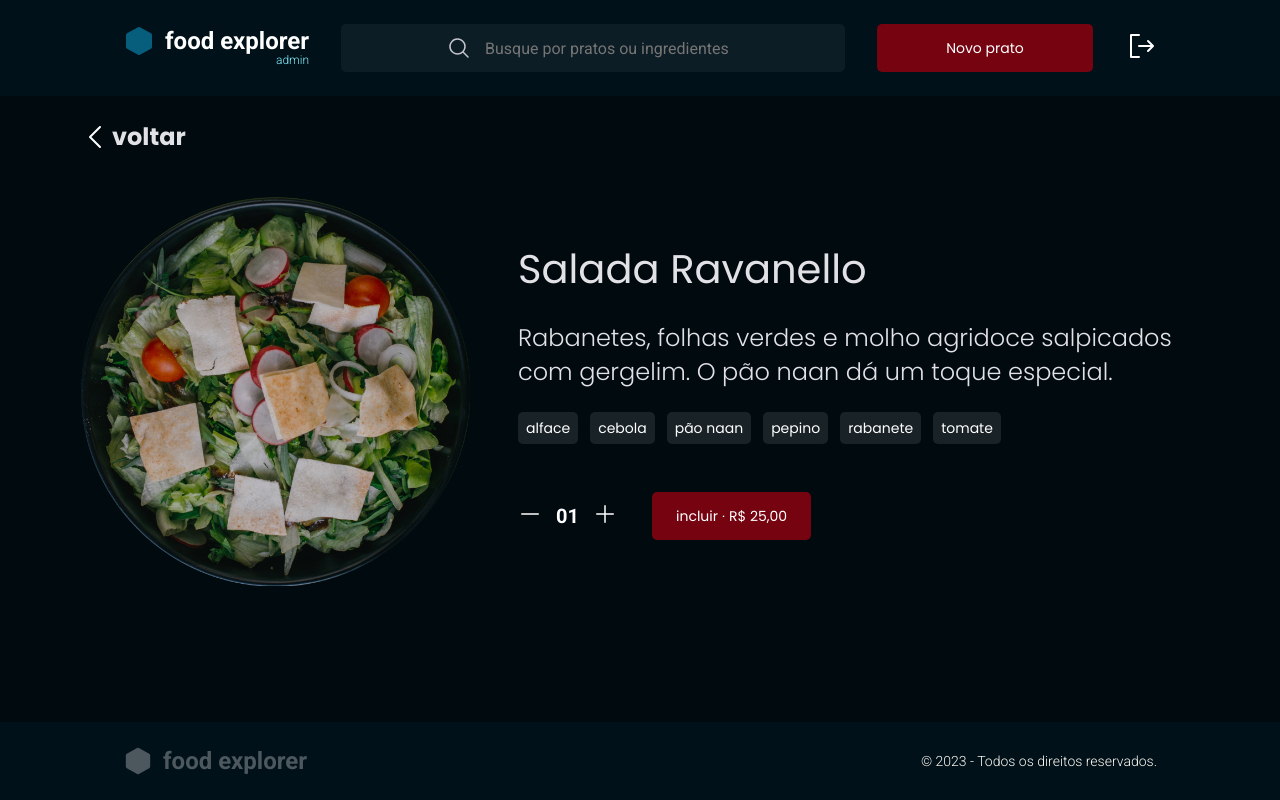
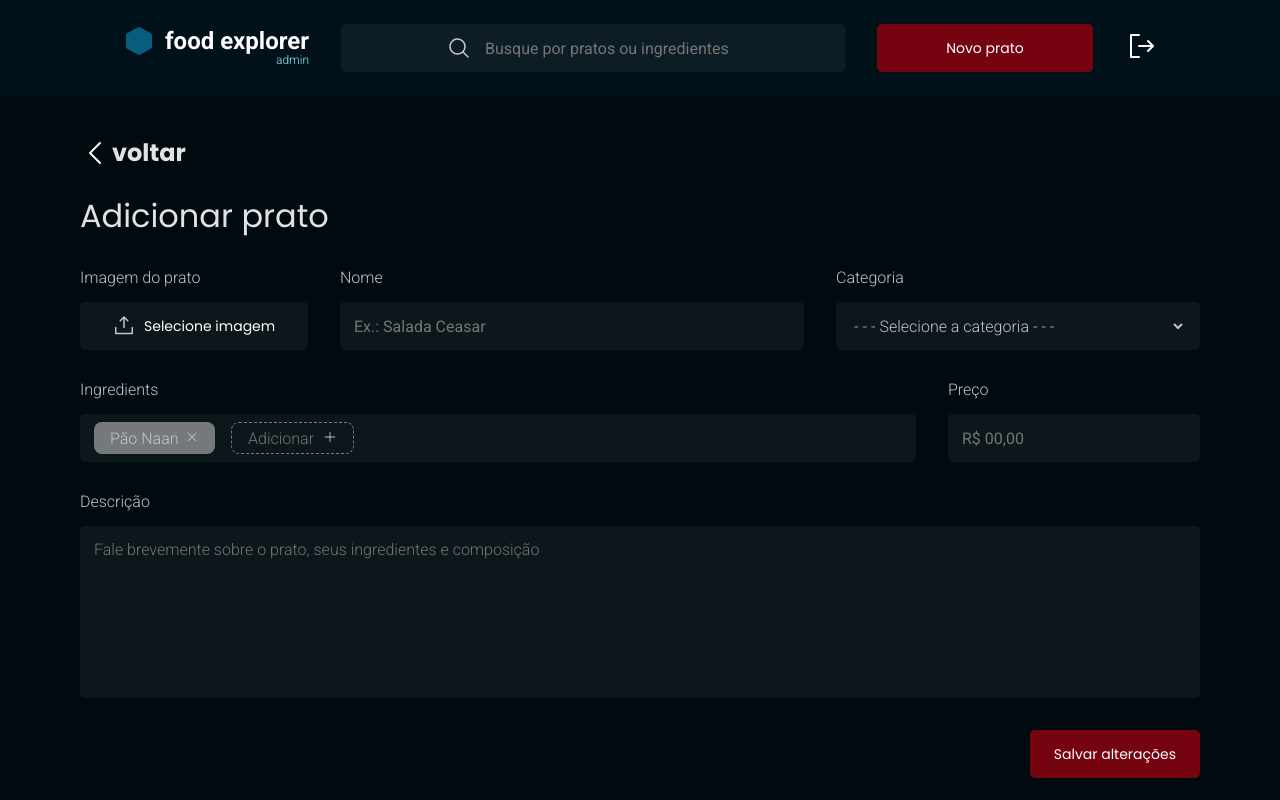
Before and after one commit to jaocruz/foodexplorer-web, a React (Vite) app: page / in a window 1280 px wide. Shown: the top 800 px of the page. Built offline with nearby package versions, Linux system fonts and the light colour scheme.

Commit message:
dish details page

```diff
--- /dev/null
+++ b/src/components/ingredient-button/index.jsx
@@ -0,0 +1,15 @@
+import { Container } from "./styles";
+
+import { PiPlus, PiX } from "react-icons/pi";
+
+export function IngredientButton({isNew = false, value, onClick, ...rest}){
+  return (
+    <Container isNew={isNew}>
+      <input type="text" value={value} readOnly={!isNew} {...rest} />
+
+      <button onClick={onClick}>
+        { isNew ? <PiPlus/> : <PiX/> }
+      </button>
+    </Container>
+  )
+}
--- /dev/null
+++ b/src/components/ingredient-button/styles.js
@@ -0,0 +1,31 @@
+import styled from "styled-components";
+
+export const Container = styled.article`
+  display: flex;
+  align-items: center;
+
+  height: 32px;
+
+  padding: 10px 16px;
+  border-radius: 8px;
+
+  border: ${({theme, isNew}) => isNew ? `1px dashed ${theme.COLORS.LIGHT_600}` : "none"};
+  background-color: ${({theme, isNew}) => isNew ? "transparent" : theme.COLORS.LIGHT_600};
+
+  > input, button {
+    border: none;
+    outline: none;
+    background-color: transparent;
+    color: ${({theme}) => theme.COLORS.LIGHT_100};
+    ${({theme}) => theme.FONTS.ROBOTO_SMALLregular};
+  }
+
+  > input {
+    width: 74px;
+  }
+
+  svg {
+    width: 14px;
+    height: 14px;
+  }
+`;
--- a/src/components/input/index.jsx
+++ b/src/components/input/index.jsx
@@ -1,13 +1,15 @@
 import { Container } from "./styles";
 
-export function Input({icon: Icon, title, placeholder}){
+export function Input({icon: Icon, title, placeholder, children, ...rest}){
   return (
     <Container>
       {title && <label htmlFor="">{title}</label>}
 
       <section>
         {Icon && <Icon size={24}/>}
-        <input placeholder={placeholder} />
+
+        {children}
+        {placeholder && <input placeholder={placeholder} {...rest}/>}
       </section>
     </Container>
   )
--- a/src/components/input/styles.js
+++ b/src/components/input/styles.js
@@ -14,15 +14,15 @@ export const Container = styled.div`
 
   section {
     width: 100%;
-    height: 48px;
 
     display: flex;
     align-items: center;
 
     gap: 14px;
-    padding: 12px 14px;
+    padding: 0 14px;
     border-radius: 5px;
 
+    ${({theme}) => theme.FONTS.ROBOTO_SMALLregular};
     background-color: ${({theme}) => theme.COLORS.DARK_900};
     transition: background-color 0.5s ease, outline-color 0.5s ease;
 
@@ -33,13 +33,14 @@ export const Container = styled.div`
   }
 
   svg {
+    flex-shrink: 0;
     transition: transform 1s ease;
     color: ${({theme}) => theme.COLORS.LIGHT_400};
   }
 
   input {
     width: 254px;
-    height: 100%;
+    height: 48px;
 
     border: none;
 
@@ -48,4 +49,32 @@ export const Container = styled.div`
     background-color: transparent;
     color: ${({theme}) => theme.COLORS.LIGHT_400};
   }
+
+  select, textarea {
+    width: 100%;
+    height: 100%;
+
+    border: none;
+    outline: none;
+
+    transition: transform 1s ease;
+
+    background-color: transparent;
+    ${({theme}) => theme.FONTS.ROBOTO_SMALLregular};
+    color: ${({theme}) => theme.COLORS.LIGHT_400};
+  }
+
+  select {
+    height: 48px;
+  }
+
+  div {
+    height: 48px;
+  }
+
+  textarea {
+    resize: none;
+    height: 172px;
+    padding-top: 16px;
+  }
 `;
--- a/src/main.jsx
+++ b/src/main.jsx
@@ -6,14 +6,17 @@ import { ThemeProvider } from 'styled-components'
 
 import GlobalStyle from './styles/global'
 
+import { IngredientButton } from "./components/ingredient-button"
+
 import { Home } from './pages/home'
 import { DishDetails } from './pages/dish-details'
+import { AddDish } from './pages/add-dish'
 
 ReactDOM.createRoot(document.getElementById('root')).render(
   <React.StrictMode>
     <ThemeProvider theme={theme}>
       <GlobalStyle />
-      <DishDetails/>
+      <AddDish/>
     </ThemeProvider>
   </React.StrictMode>,
 )
--- /dev/null
+++ b/src/pages/add-dish/index.jsx
@@ -0,0 +1,71 @@
+import { Container, Form } from "./styles";
+
+import { PiCaretLeft, PiUploadSimple } from "react-icons/pi";
+
+import { Header } from "../../components/header"
+import { Footer } from "../../components/footer"
+import { Input } from "../../components/input";
+import { Button } from "../../components/button";
+import { IngredientButton } from "../../components/ingredient-button";
+
+export function AddDish(){
+  return (
+    <>
+    <Header/>
+
+    <Container>
+      <a href=""><PiCaretLeft/>voltar</a>
+
+      <h1>Adicionar prato</h1>
+
+      <Form>
+        <div className="first-row">
+          <Input title="Imagem do prato">
+            <input type="file" />
+
+            <div className="photo-upload">
+              <PiUploadSimple/>
+              <h1>Selecione imagem</h1>
+            </div>
+          </Input>
+
+          <Input title="Nome" placeholder="Ex.: Salada Ceasar"/>
+
+          <Input title="Categoria">
+            <select>
+              <option selected disabled>- - - Selecione a categoria - - -</option>
+              <option value="Refeicao">Refeição</option>
+              <option value="Sobremesa">Sobremesa</option>
+              <option value="Bebida">Bebida</option>
+            </select>
+          </Input>
+        </div>
+
+        <div className="second-row">
+          <Input title="Ingredients">
+            <div className="ingredients">
+              <IngredientButton value="Pão Naan"/>
+              <IngredientButton isNew placeholder="Adicionar"/>
+            </div>
+          </Input>
+
+
+          <Input title="Preço" placeholder="R$ 00,00"/>
+        </div>
+
+        <div className="third-row">
+          <Input title="Descrição">
+            <textarea placeholder="Fale brevemente sobre o prato, seus ingredientes e composição"></textarea>
+          </Input>
+        </div>
+
+        <div className="fourth-row">
+          <Button title="Salvar alterações"/>
+        </div>
+      </Form>
+    </Container>
+
+    <Footer/>
+    </>
+  )
+}
--- /dev/null
+++ b/src/pages/add-dish/styles.js
@@ -0,0 +1,110 @@
+import styled from "styled-components";
+
+export const Container = styled.main`
+
+  > a {
+    display: flex;
+    align-items: center;
+    margin: 40px 0 24px;
+
+    grid-area: voltar;
+
+    ${({theme}) => theme.FONTS.POPPINS_300bold};
+    color: ${({theme}) => theme.COLORS.LIGHT_300};
+
+    svg {
+      width: 32px;
+      height: 32px;
+    }
+  }
+
+  > h1 {
+    margin-bottom: 32px;
+    ${({theme}) => theme.FONTS.POPPINS_400medium};
+    color: ${({theme}) => theme.COLORS.LIGHT_300};
+  }
+`;
+
+export const Form = styled.form`
+  display: flex;
+  row-gap: 32px;
+  margin-bottom: 116px;
+
+  flex-direction: column;
+
+  label {
+    margin-bottom: 8px;
+  }
+
+  section {
+    background-color: ${({theme}) => theme.COLORS.DARK_800};
+
+    &:focus-within {
+      background-color: ${({ theme }) => theme.COLORS.DARK_400};
+    }
+  }
+
+  > .first-row {
+    display: grid;
+    column-gap: 32px;
+
+    grid-template-columns: 228px 1fr 364px;
+
+    input[type="file"] {
+      opacity: 0;
+      z-index: 1;
+      position: relative;
+    }
+
+    .photo-upload {
+      position: absolute;
+      z-index: 0;
+
+      gap: 8px;
+      padding: 18px;
+
+      display: flex;
+      align-items: center;
+
+      > svg {
+        width: 24px;
+        height: 24px;
+      }
+
+      > h1 {
+        ${({theme}) => theme.FONTS.POPPINS_100medium};
+        color: ${({theme}) => theme.COLORS.LIGHT_100};
+      }
+    }
+
+    option {
+      ${({theme}) => theme.FONTS.ROBOTO_SMALLregular};
+      color: ${({theme}) => theme.COLORS.LIGHT_100};
+      background-color: ${({theme}) => theme.COLORS.DARK_900};
+    }
+  }
+
+  > .second-row {
+    display: grid;
+    column-gap: 32px;
+
+    grid-template-columns: 1fr 252px;
+
+    .ingredients {
+      display: flex;
+
+      gap: 16px;
+      padding: 4px 0;
+      align-items: center;
+
+      input {
+        width: 75px;
+      }
+    }
+  }
+
+  > .fourth-row {
+    display: flex;
+    justify-content: flex-end;
+  }
+`;
--- a/src/pages/dish-details/styles.js
+++ b/src/pages/dish-details/styles.js
@@ -5,7 +5,7 @@ export const Container = styled.main`
   > a {
     display: flex;
     align-items: center;
-    margin: 24px 0 42px;
+    margin: 40px 0 42px;
 
     grid-area: voltar;
 
```
